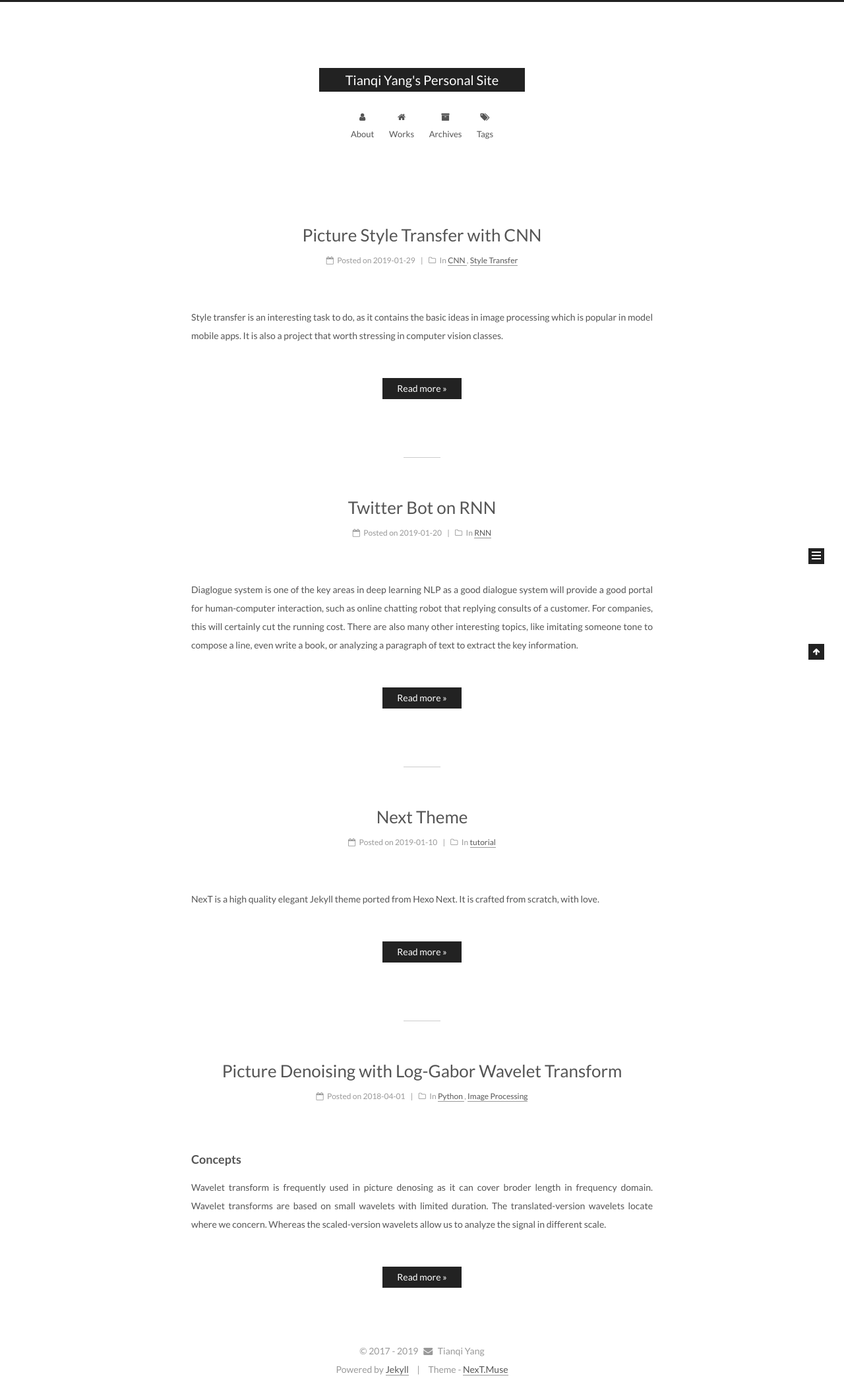
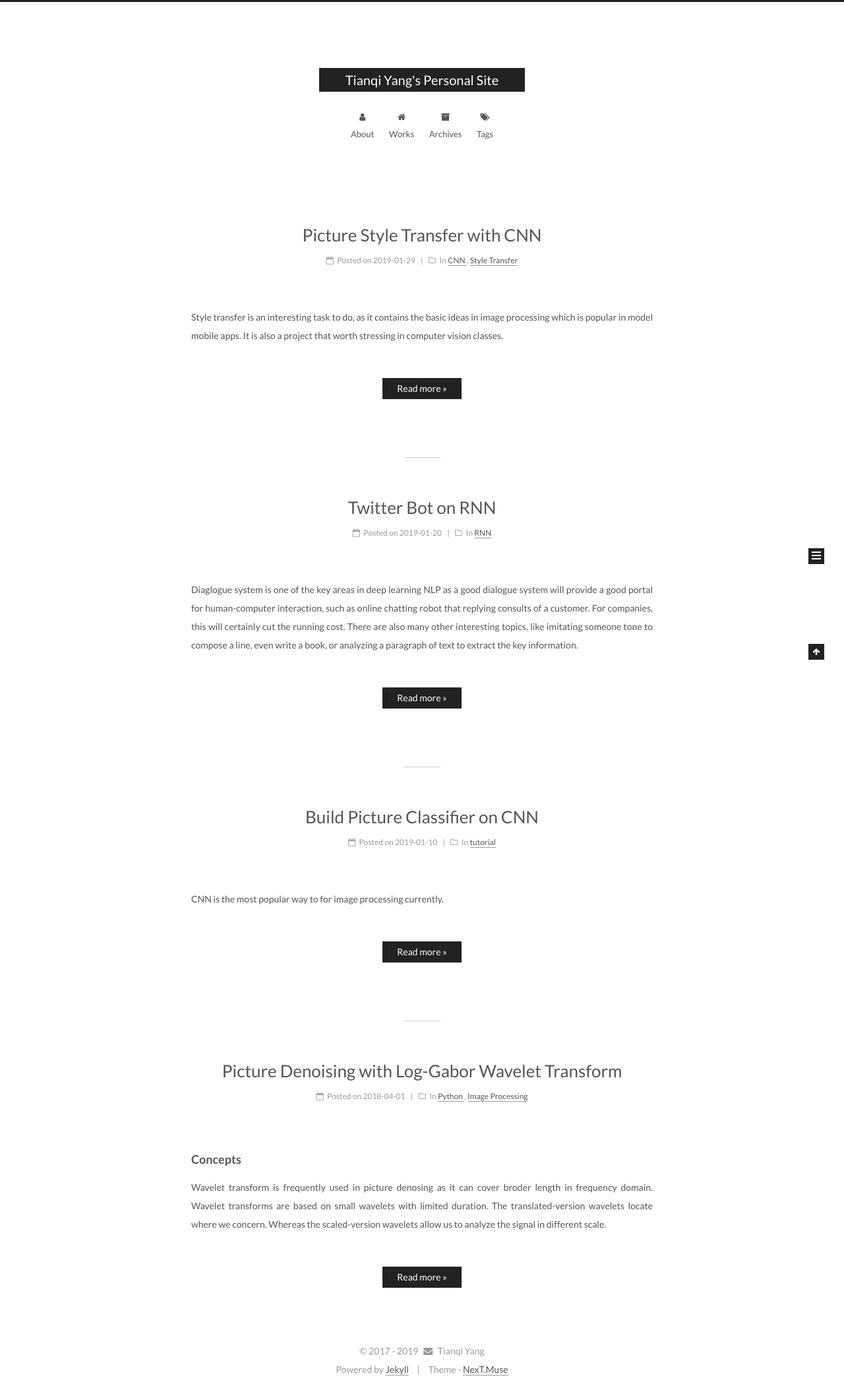
Before and after one commit to bruceyoungsysu/bruceyoungsysu.github.io, a Jekyll site: the page built from index.html, in a window 1280 px wide. Shown: the whole page at 66% size. Built offline with Jekyll 4.4.1, drawn with Linux system fonts in a browser that asks for light colours; the list of posts is cut into pages by our own code; part of the change alters nothing that is shown.

Commit message:
add CNN page

````diff
--- a/_posts/2019-01-10-Build Picture Classifier on CNN.md
+++ b/_posts/2019-01-10-Build Picture Classifier on CNN.md
@@ -1,177 +1,86 @@
 ---
-title: Next Theme
-description: NexT is a high quality elegant Jekyll theme ported from Hexo Next. It is crafted from scratch, with love.
+title: Build Picture Classifier on CNN
+description: CNN is the most popular way to for image processing currently.
 categories:
  - tutorial
-tags:
+tags: CNN
 ---
 
-> NexT is a high quality elegant [Jekyll](https://jekyllrb.com) theme ported from [Hexo Next](https://github.com/iissnan/hexo-theme-next). It is crafted from scratch, with love.
+Any tranformaton involving frequency domain operations is suitable for image processing. An image can be treated as a two-dimensional signal which can be applied many image processing techniques. High dimensional Fourier Transformation, Convolution and even Wavelet Transformation are suitable to extract certain features from a 2D signal with possibilities of various filters.
 
-<!-- more -->
+# Why CNN is Different
 
-[Live Preview](http://simpleyyt.github.io/jekyll-theme-next/)
+Basically we can consider two ways of interpreting the content of an image: one way is to treat the image in time domain, thus we can expand the image by pixel forming them to 1D vector.
 
-## Screenshots
+![](/Users/tianqiyang/Documents/github/bruceyoungsysu.github.io/_posts/classifier_on_CNN/one_dimensional.png)
 
-* Desktop
-![Desktop Preview](http://iissnan.com/nexus/next/desktop-preview.png)
+Thus the one dimensional vector can be used in any classifier, not only Neural Network, but also SVM and random forest.
 
-* Sidebar
+Or we can treat it as a two dimensional signal as we mentioned above. Then train the train the filters on its extracted signals. Thus we actually updating this network on frequency domain.
 
-![Desktop Sidebar Preview](http://iissnan.com/nexus/next/desktop-sidebar-preview.png)
+![](/Users/tianqiyang/Documents/github/bruceyoungsysu.github.io/_posts/classifier_on_CNN/conv.png)
 
-* Sidebar (Post details page)
+(All figures from: http://cs231n.stanford.edu/slides/2018/cs231n_2018_lecture05.pdf)
 
-![Desktop Sidebar Preview](http://iissnan.com/nexus/next/desktop-sidebar-toc.png)
+# How to Build a CNN
 
-* Mobile
+Here we will build a CNN for digit recognizer, for detail of the task please refer this kaggle page https://www.kaggle.com/c/digit-recognizer. The code refers to the convnet on Minist dataset example at Stanford https://github.com/chiphuyen/stanford-tensorflow-tutorials/blob/master/examples/07_convnet_mnist.py.
 
-![Mobile Preview](http://iissnan.com/nexus/next/mobile.png)
+There are several certain steps need to be configured before running the network:
 
+- Define the output size. Meanwhile the batch size is also needs to be well defined. We can use `tf.data.Iterator.from_structure` to make a iterator generating the batch size of input data each time.
 
-## Installation
+  ```python
+          with tf.name_scope('data'):
+              train, test = parse_data(self.train_path, self.test_path)
+              # load data with tf.data.Dataset
+              train_data = tf.data.Dataset.from_tensor_slices(train)
+              test_data = tf.data.Dataset.from_tensor_slices(test)
+              # define the data batches
+              train_data = train_data.shuffle(10000)
+              train_data = train_data.batch(4000)
+              test_data = test_data.batch(4000)
+              # make a batch data interator
+              iterator = tf.data.Iterator.from_structure(train_data.output_types, train_data.output_shapes)
+              img, label = iterator.get_next()
+              # reshape the input and target
+              self.label = tf.one_hot(indices=label, depth=10, on_value=1, off_value=0)
+              self.img = tf.reshape(img, [-1, 28, 28, 1])
+              # make initializers for iterator
+              self.train_init = iterator.make_initializer(train_data)
+              self.test_init = iterator.make_initializer(test_data)
+  ```
 
-Check whether you have `Ruby 2.1.0` or higher installed:
+- Define the structure of CNN, i.e. how many convolutional layers and how many pooling layers, and their types. Then define the output form by setting an output layer.
 
-```sh
-ruby --version
-```
+  ```python
+      def inference(self):
+          # define conv and pooling layers
+          conv1 = conv_relu(self.img, filters=32, k_size= 5, stride=1, padding='SAME',scope_name= 'conv1')
+          pool1 = maxpool(conv1, ksize=2, stride=1, padding='SAME', scope_name='pool1')
+          conv2 = conv_relu(pool1, filters=64, k_size=5, stride=1, padding='SAME', scope_name='conv2')
+          pool2 = maxpool(conv2, ksize=2, stride=1, padding='SAME', scope_name='pool2')
+          # reshape the pooling layer final output
+          feature_shape = pool2.shape[1]*pool2.shape[2]*pool2.shape[3]
+          pool2 = tf.reshape(pool2, [-1, feature_shape])
+          # feed into output layer, dropout to prevent overfitting
+          fc1 = fully_connected(pool2, 1024, scope_name='fc1')
+          dropout = tf.nn.dropout(tf.nn.relu(fc1), self.keep_prob, name='relu_dropout')
+          self.logits = fully_connected(dropout, 10, scope_name='logits')
+  ```
 
-Install `Bundler`:
+- Define the loss function and optimizer
 
-```sh
-gem install bundler
-```
+  ```python
+      def loss(self):
+          with tf.name_scope('loss'):
+              entropy = tf.nn.softmax_cross_entropy_with_logits(labels=self.label, logits=self.logits)
+              self.loss = tf.reduce_mean(entropy, name='loss')
 
-Clone Jacman theme:
+      def optimize(self):
+          self.optimizor = tf.train.AdamOptimizer(self.lr).minimize(self.loss)
+  ```
 
-```sh
-git clone https://github.com/Simpleyyt/jekyll-theme-next.git
-cd jekyll-theme-next
-```
+  The loss function is the entropy between the labels and outputs, if we are more interested in long distance prediction, we could make the sequence shift between target and prediction bigger.
 
-Install Jekyll and other dependencies from the GitHub Pages gem:
-
-```sh
-bundle install
-```
-
-Run your Jekyll site locally:
-
-```sh
-bundle exec jekyll server
-```
-
-More Details：[Setting up your GitHub Pages site locally with Jekyll](https://help.github.com/articles/setting-up-your-github-pages-site-locally-with-jekyll/)
-
-
-## Features
-
-### Multiple languages support, including: English / Russian / French / German / Simplified Chinese / Traditional Chinese.
-
-Default language is English.
-
-```yml
-language: en
-# language: zh-Hans
-# language: fr-FR
-# language: zh-hk
-# language: zh-tw
-# language: ru
-# language: de
-```
-
-Set `language` field as following in site `_config.yml` to change to Chinese.
-
-```yml
-language: zh-Hans
-```
-
-### Comment support.
-
-NexT has native support for `DuoShuo` and `Disqus` comment systems.
-
-Add the following snippets to your `_config.yml`:
-
-```yml
-duoshuo:
-  enable: true
-  shortname: your-duoshuo-shortname
-```
-
-OR
-
-```yml
-disqus_shortname: your-disqus-shortname
-```
-
-### Social Media
-
-NexT can automatically add links to your Social Media accounts:
-
-```yml
-social:
-  GitHub: your-github-url
-  Twitter: your-twitter-url
-  Weibo: your-weibo-url
-  DouBan: your-douban-url
-  ZhiHu: your-zhihu-url
-```
-
-### Feed link.
-
-> Show a feed link.
-
-Set `rss` field in theme's `_config.yml`, as the following value:
-
-1. `rss: false` will totally disable feed link.
-2. `rss:  ` use sites' feed link. This is the default option.
-
-    Follow the installation instruction in the plugin's README. After the configuration is done for this plugin, the feed link is ready too.
-
-3. `rss: http://your-feed-url` set specific feed link.
-
-### Up to 5 code highlight themes built-in.
-
-NexT uses [Tomorrow Theme](https://github.com/chriskempson/tomorrow-theme) with 5 themes for you to choose from.
-Next use `normal` by default. Have a preview about `normal` and `night`:
-
-![Tomorrow Normal Preview](http://iissnan.com/nexus/next/tomorrow-normal.png)
-![Tomorrow Night Preview](http://iissnan.com/nexus/next/tomorrow-night.png)
-
-Head over to [Tomorrow Theme](https://github.com/chriskempson/tomorrow-theme) for more details.
-
-## Configuration
-
-NexT comes with few configurations.
-
-```yml
-
-# Menu configuration.
-menu:
-  home: /
-  archives: /archives
-
-# Favicon
-favicon: /favicon.ico
-
-# Avatar (put the image into next/source/images/)
-# can be any image format supported by web browsers (JPEG,PNG,GIF,SVG,..)
-avatar: /default_avatar.png
-
-# Code highlight theme
-# available: normal | night | night eighties | night blue | night bright
-highlight_theme: normal
-
-# Fancybox for image gallery
-fancybox: true
-
-# Specify the date when the site was setup
-since: 2013
-
-```
-
-## Browser support
-
-![Browser support](http://iissnan.com/nexus/next/browser-support.png)
+There are more details about how convolution and pooling are done mathematically, this can be referred from the nice note from Stanford:http://cs231n.github.io/convolutional-networks/.
````
